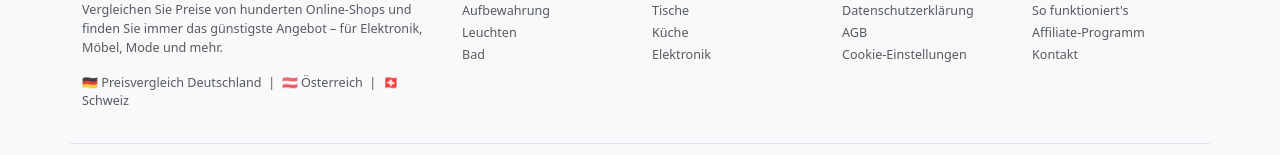
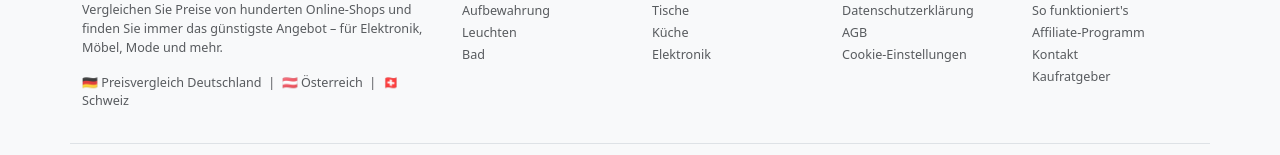
Before and after one commit to zaheerahmedberlin/nextjs-app, a Next.js app: page /agb in a window 1280 px wide. Shown: the part 1501-1656 px from the top of the page. Built offline with nearby package versions, Linux system fonts and the light colour scheme.

Commit message:
feat: link preisgucken.com blog from the footer
Nothing on preisgucken.de linked to the SEO blog at all -- it had
zero internal link equity from the main property.

```diff
--- a/components/Footer.jsx
+++ b/components/Footer.jsx
@@ -64,6 +64,10 @@ export default function Footer() {
               <li><a href="/so-funktioniert-es" className="text-decoration-none text-muted small">So funktioniert's</a></li>
               <li><a href="/affiliate-programm" className="text-decoration-none text-muted small">Affiliate-Programm</a></li>
               <li><a href="/kontakt" className="text-decoration-none text-muted small">Kontakt</a></li>
+              {/* Cross-links to the SEO blog (preisgucken.com) — previously
+                  nothing on this site linked there at all, leaving it with
+                  zero internal link equity from the main property. */}
+              <li><a href="https://www.preisgucken.com" className="text-decoration-none text-muted small">Kaufratgeber</a></li>
             </ul>
           </div>
         </div>
```
